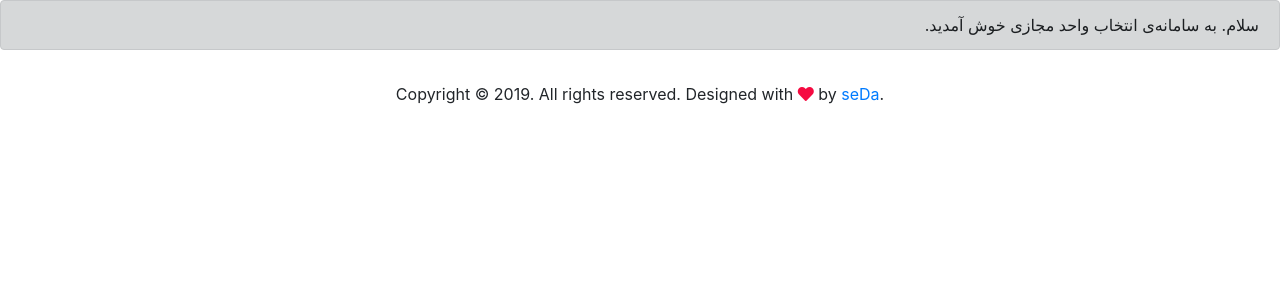
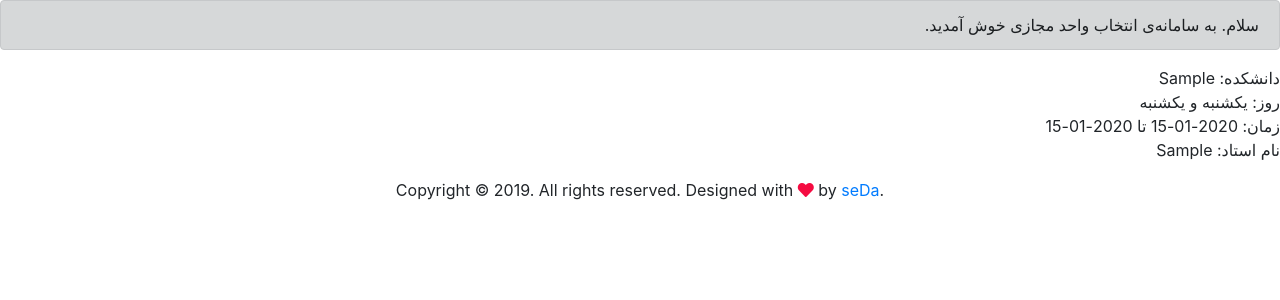
Before and after one commit to daniyalmarofi/webelopers, a Django app: page /courses in a window 1280 px wide. Shown: the part 56-356 px from the top of the page. Run offline with Django 3.2, Linux system fonts and the light colour scheme; a user stored in the database is signed in; tables that the repository leaves empty hold one stand-in row (values such as "Sample post"); some libraries are stand-ins or nearby versions.

Commit message:
courses list

```diff
--- a/webel/templates/courses.html
+++ b/webel/templates/courses.html
@@ -9,7 +9,10 @@
 
         <div class="{{ course.course_number }}_{{ course.group_number }}">
         <h4>{{ course.name }}</h4>
-        <div></div>
+        <div>دانشکده: {{ course.department }}</div>
+        <div>روز: {{ course.days.first }} و {{ course.days.second }}</div>
+        <div>زمان: {{ course.times.start }} تا {{ course.times.end }}</div>
+        <div>نام استاد: {{ course.teacher }}</div>
         </div>
 
     {% endfor %}
--- a/webel/views.py
+++ b/webel/views.py
@@ -150,13 +150,15 @@ def courses(request):
     courses_data = []
     mycourses = Course.objects.all()
     for course in mycourses:
+        days=['شنبه','یکشنبه','دوشنبه','سه شنبه', 'چهارشنبه']
+
         course_data = {'course_number': course.course_number,
                        'group_number': course.group_number,
                        'course_name': course.name,
                        'department': course.department,
-                       'days': [course.first_day, course.second_day],
-                       'times': [course.start_time, course.end_time],
-                       'teacher': [course.teacher]}
+                       'days': {'first': days[course.first_day], 'second': days[course.second_day]},
+                       'times': {'start': course.start_time, 'end': course.end_time},
+                       'teacher': course.teacher}
         courses_data.append(course_data)
 
-    return render(request, 'courses.html',{'courses':courses_data})
+    return render(request, 'courses.html', {'courses': courses_data})
```
